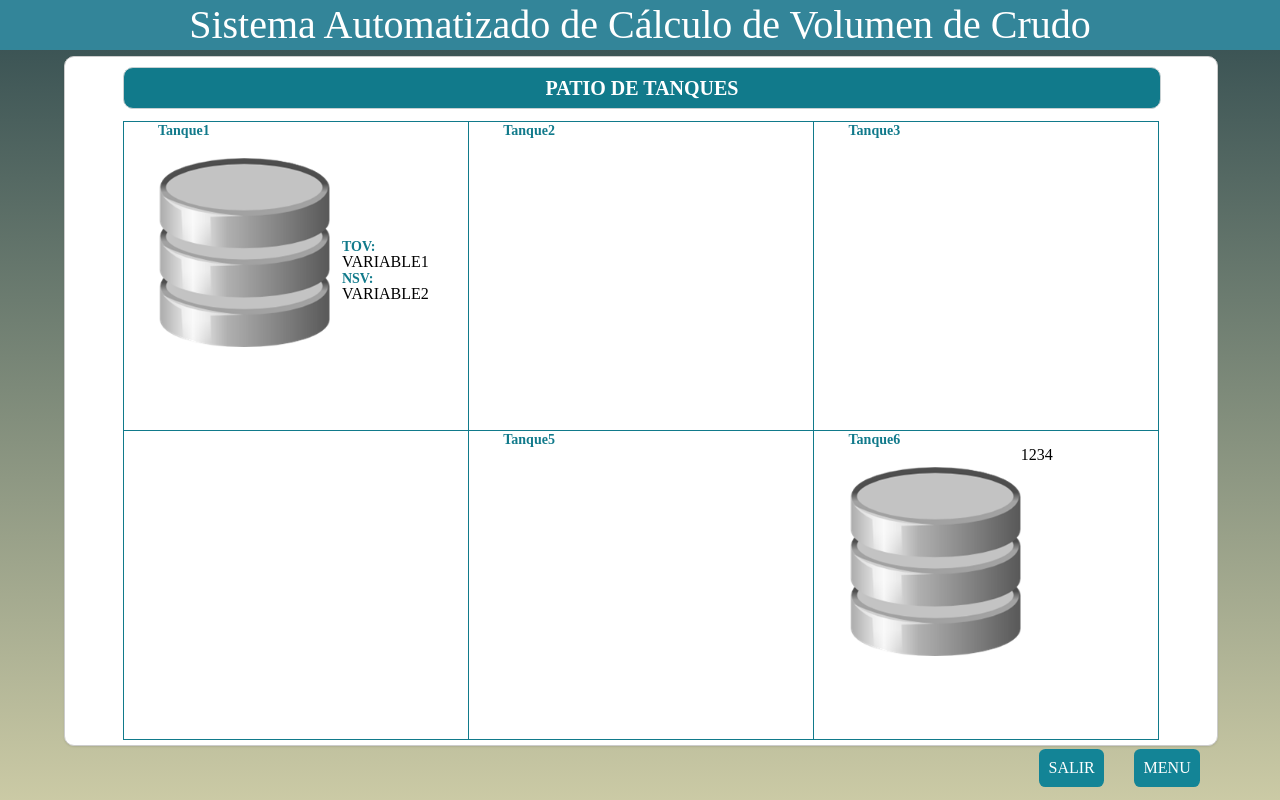
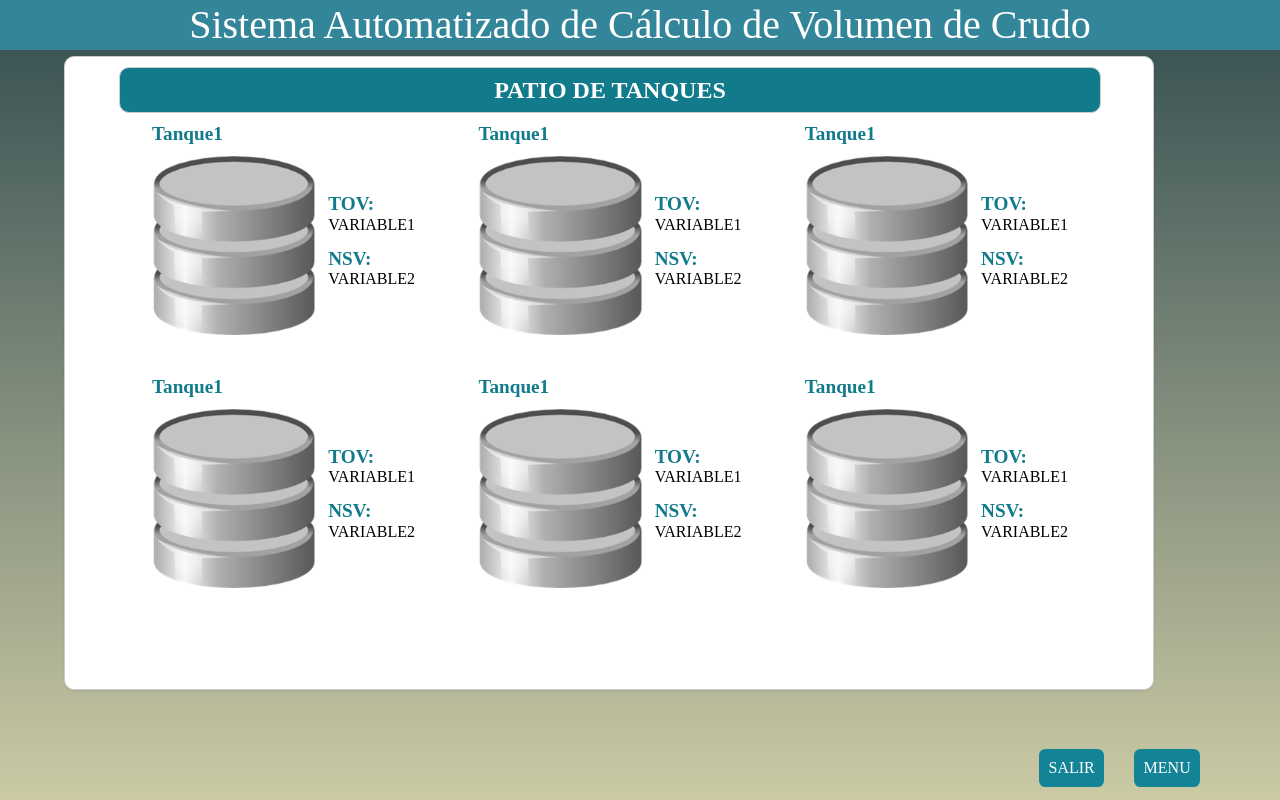
Before and after one commit to grgmm/sacvc, a Django app: template templates/acq/grupo_tk/grupo_tk.html in a window 1280 px wide; the page is wider, and only the part inside the window is pictured. Run offline with Django 3.2, Linux system fonts and the light colour scheme; the template is opened without the code that fills it, so the values that code supplies are empty; some libraries are stand-ins or nearby versions.

Commit message:
Se crea vista con grupo_tk.html, tanque.html y grupo_tk.css URL temporal de acceso http://127.0.0.1:8000/grupo

```diff
--- a/sacvc/urls.py
+++ b/sacvc/urls.py
@@ -18,14 +18,15 @@ from django.contrib import admin
 from django.urls import include, path
 from django.conf import settings
 from django.conf.urls.static import static
+from acq.views import tanquesGrupo
+
 
 
 urlpatterns = [
     path('admin/', admin.site.urls),
     #path('acq/', include('acq.urls',namespace="uacq")),
     path('sacvc/', include('acq.urls',namespace="uacq")),
-
-
+    path('grupo',tanquesGrupo),
 
    ]
 if settings.DEBUG:
--- a/static/css/grupo_tk.css
+++ b/static/css/grupo_tk.css
@@ -12,63 +12,59 @@ html, body {
 	/*posicion respecto a la esquina superior izquierda de body*/
 	top: 7%; /* mayor que height de la imagen*/
 	left: 5%; /*(100%-(width:24%))/2*/
-	height: 86%; /*menor que 100%-height de la imagen*/
-	width: 90%;
+	height: 79%; /*menor que 100%-height de la imagen*/
+	width: 85%;
 }
 /*Dimensiones y posicion de la imagen*/
 .img {
 	float: left;
-	padding-top: 6%;
+	padding-top: 3%;
 	padding-left: 10%;
+	padding-bottom:3%;
 	width: 50%;
-	height: 100%;
+	height: 70%;
 }
 
 #tablaExterna {
 	margin-top: 40px;
 	width: 90%;
-	height: 90%;
+	height: 80%;
 	margin: 0 auto;
 }
 
-#tablaExterna, th, td {
-	border: 1px solid #117a8b;
-}
-
-td {
-	height: 50%;
+#tablaExterna td {
+	/*border: 1px solid #117a8b;*/
+	height: 40%;
 	width: 33%;
 }
 
 #tablaInterna {
-	margin: 20px;
+	margin-top: 0%;
 }
 
-#tablaInterna, #tablaInterna th, #tablaInterna td {
+#tablaInterna td{
 	border: none;
-
 }
 
-.variable {
-	background-color: white;
+p.valor {
 	margin-left: 10%;
-}
-
-.valor {
-	background-color: white;
-	margin-left: 10%;
+	margin-bottom: 1rem;
+	font-size: 1rem;
 }
 
 label {
-	background-color: #117a8b;
 	color: #117a8b;
 	display: inline-block;
 	border-radius: 10px;
-	font-size: 14px;
+	font-size: 1.2rem;
 	font-weight: bold;
+	margin-left: 10%;
+	margin-bottom: 0.2rem;
+	background-color: white;
 }
 
 label[for=encabezado] {
+	background-color: #117a8b;
 	border: 1px solid #c7d0d2;
 	color: white;
 	border-radius: 10px;
@@ -77,7 +73,7 @@ label[for=encabezado] {
 	margin-left: 5%;
 	margin-bottom: 1%;
 	text-align: center;
-	font-size: 20px;
+	font-size: 24px;
 	font-weight: bold;
 	padding-top: 10px;
 	padding-bottom: 10px;
--- a/templates/acq/add_tk/add_tk.html
+++ b/templates/acq/add_tk/add_tk.html
@@ -9,14 +9,10 @@
 <!--css add=edit-->
 
 <div id="ventana">
-
 	<p>
 		<label for="encabezado">Agregar Tanque</label>
 	</p>
 <!--	<p>{{	patio}}</p>  PARA TRAER VARIABLE PROVENIENTE DE GET_CONTEXT EN LA VISTA add_tk.py-->
-
-
-
 
 	<form id="my_form" method="post">
    		{% csrf_token %}
@@ -38,5 +34,4 @@
 		<a class="btn_control" href="{%url 'uacq:list_tk' patio%}">Regresar</a>
 	</form>
 </div>
-
 {% endblock %}
--- a/templates/acq/grupo_tk/grupo_tk.html
+++ b/templates/acq/grupo_tk/grupo_tk.html
@@ -2,16 +2,12 @@
 {% extends 'acq/base.html' %}
 {% load static %}
 {% block title %}Grupo de tanques{% endblock %}
- <script src="https://ajax.googleapis.com/ajax/libs/jquery/3.5.1/jquery.min.js"></script>
-
-
- <script src="https://ajax.googleapis.com/ajax/libs/jquery/3.5.1/jquery.min.js">
- 	$(document).ready(function(){
-    	$(".elTanque").load("tanque.html");
-    });
- </script>
 
 {% block content %}
+	{% block javascript %}
+ 		 <script src="{% static 'js/tanqueGrupo.js' %}"></script>
+  	 <script src="{% static 'js/jquery-3.5.0.js' %}"></script>
+	{% endblock %}
 
 	<link rel="stylesheet" href="{% static 'css/grupo_tk.css' %}">
 
@@ -22,52 +18,18 @@
 				<label for="encabezado">PATIO DE TANQUES</label>
 			</p>
 			<table id="tablaExterna">
-
 			<!-- Primera fila -->
 				<tr>
-					<td><label class="variable">Tanque1</label>
-						<div>
-						<p><img class="img" src="{% static "recursos/imagenes/tanque.png" %}"></p>
-							<table id="tablaInterna">
-								<tr>
-									<td><label class="variable">TOV:</label>
-										<p class="valor">VARIABLE1</p>
-									</td>
-									<br><br><br><br><br>
-								</tr>
-
-								<tr>
-									<td><label class="variable">NSV:</label>
-										<p class="valor">VARIABLE2</p>
-									</td>
-								</tr>
-							</table>
-						</div>
-
-					</td>
-
-					<td><label class="variable">Tanque2</label>
-						<p></p></td>
-					<td><label class="variable">Tanque3</label>
-						<p></p>
-					</td>
+					<td>{% include "acq/grupo_tk/tanque.html" %}</td>
+					<td>{% include "acq/grupo_tk/tanque.html" %}</td>
+					<td>{% include "acq/grupo_tk/tanque.html" %}</td>
 				</tr>
-
 			<!-- Segunda fila -->
 				<tr>
-					<td><div class="elTanque"></div></td>
-
-					<td>
-						<label class="variable">Tanque5</label>
-						<p></p>
-					</td>
-					<td>
-						<label class="variable">Tanque6</label>
-						<p><img class="img" src="{% static "recursos/imagenes/tanque.png" %}"></p>
-						<p>1234</p>
-					</td>
+					<td>{% include "acq/grupo_tk/tanque.html" %}</td>
+					<td>{% include "acq/grupo_tk/tanque.html" %}</td>
+					<td>{% include "acq/grupo_tk/tanque.html" %}</td>
 				</tr>
-
 			</table>
 	</div>
 {% endblock %}
--- a/templates/acq/grupo_tk/tanque.html
+++ b/templates/acq/grupo_tk/tanque.html
@@ -1 +1,22 @@
-<p>1234</p>
+
+{% load static %}
+<label class="tag">Tanque1</label>
+<div>
+	<p><a href=" "><img class="img" src="{% static "recursos/imagenes/tanque.png" %}"></a></p>
+		<table id="tablaInterna">
+			<tr>
+				<td>
+					<label class="variable">TOV:</label>
+					<p class="valor">VARIABLE1</p>
+				</td>
+					<br><br><br>
+			</tr>
+
+			<tr>
+				<td>
+					<label class="variable">NSV:</label>
+					<p class="valor">VARIABLE2</p>
+				</td>
+			</tr>
+		</table>
+</div>
```
